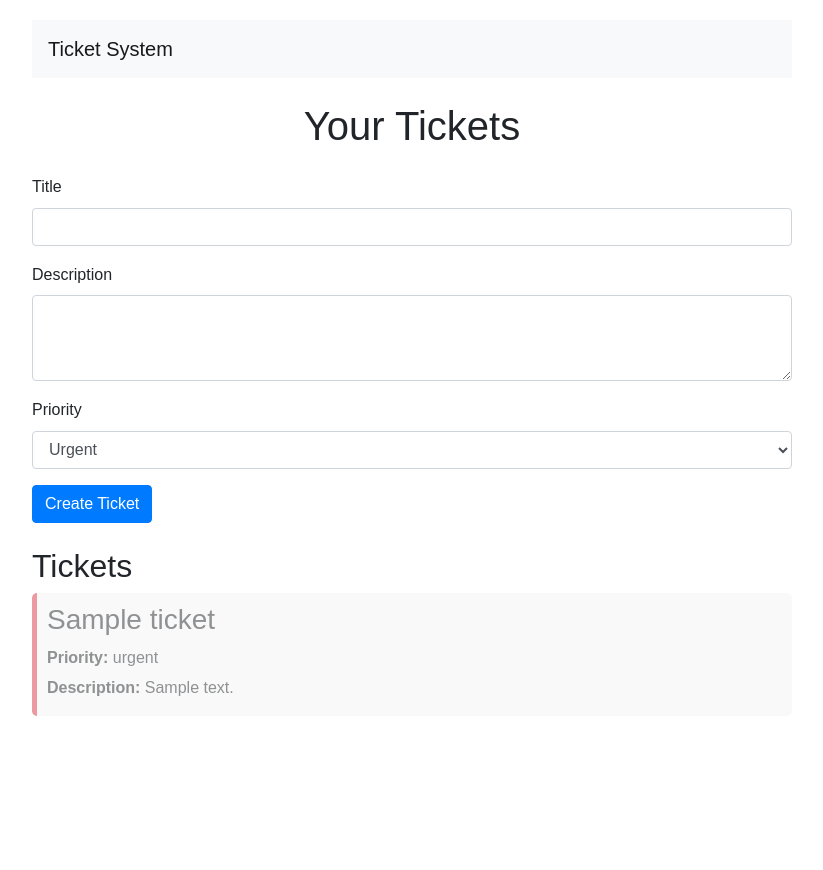
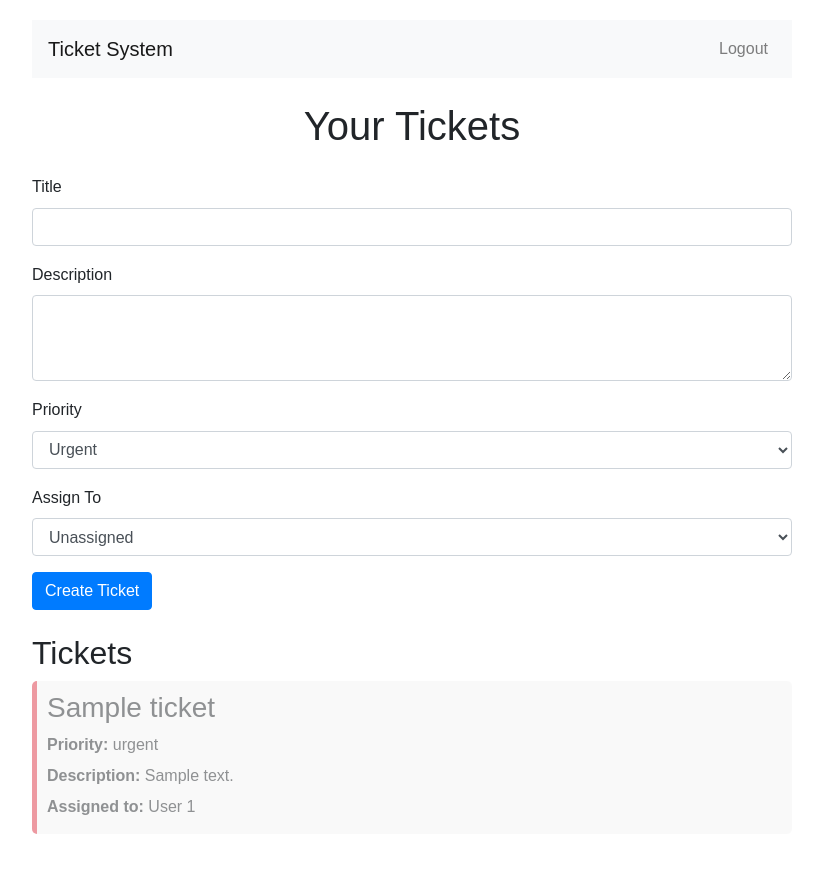
Before and after one commit to gomberg5264/Ticketmain, a Flask app: page / in a window 1280 px wide. Shown: the whole page, without its empty margins (228-1051 px from the left). Before the commit the page ends 716 px from the top, so only its background shows below. Run offline with Flask 3, Linux system fonts and the light colour scheme; a user stored in the database is signed in; tables that the repository leaves empty hold one stand-in row (values such as "Sample post"); some libraries are stand-ins or nearby versions.

Commit message:
Agent step completed: Add ticket assignment functionality to assign tickets to specific users

```diff
--- a/main.py
+++ b/main.py
@@ -17,10 +17,7 @@ db.init_app(app)
 
 with app.app_context():
     db.create_all()
-
-# Add a default user with the PIN 52640628
-with app.app_context():
-    if not User.query.first():
+    if not User.query.get(1):
         default_user = User(pin_hash=generate_password_hash('52640628'))
         db.session.add(default_user)
         db.session.commit()
@@ -50,7 +47,7 @@ def login():
             flash('PIN is required.')
             return redirect(url_for('login'))
 
-        user = User.query.first()
+        user = User.query.get(1)
         if user and check_password_hash(user.pin_hash, pin):
             login_user(user)
             next_page = request.args.get('next')
@@ -71,7 +68,7 @@ def logout():
 @app.route('/api/tickets', methods=['GET'])
 @login_required
 def get_tickets():
-    tickets = Ticket.query.filter_by(user_id=current_user.id).all()
+    tickets = Ticket.query.all()
     return jsonify([ticket.to_dict() for ticket in tickets])
 
 @app.route('/api/tickets', methods=['POST'])
@@ -85,7 +82,8 @@ def create_ticket():
         title=data['title'],
         description=data['description'],
         priority=data['priority'],
-        user_id=current_user.id
+        user_id=current_user.id,
+        assigned_to_id=data.get('assigned_to_id')
     )
     db.session.add(new_ticket)
     db.session.commit()
@@ -93,13 +91,23 @@ def create_ticket():
 
 @app.route('/api/tickets/<int:ticket_id>', methods=['PUT'])
 @login_required
-def close_ticket(ticket_id):
+def update_ticket(ticket_id):
     ticket = Ticket.query.get_or_404(ticket_id)
-    if ticket.user_id != current_user.id:
-        return jsonify({"error": "Unauthorized"}), 403
-    ticket.is_closed = True
+    data = request.json
+
+    if data.get('is_closed') is not None:
+        ticket.is_closed = data['is_closed']
+    if data.get('assigned_to_id') is not None:
+        ticket.assigned_to_id = data['assigned_to_id']
+
     db.session.commit()
     return jsonify(ticket.to_dict())
 
+@app.route('/api/users', methods=['GET'])
+@login_required
+def get_users():
+    users = User.query.all()
+    return jsonify([{"id": user.id} for user in users])
+
 if __name__ == "__main__":
     app.run(host="0.0.0.0", port=5000)
--- a/models.py
+++ b/models.py
@@ -1,6 +1,6 @@
 from flask_sqlalchemy import SQLAlchemy
-from sqlalchemy import Integer, String, Boolean, Text, Enum
-from sqlalchemy.orm import Mapped, mapped_column
+from sqlalchemy import Integer, String, Boolean, Text, Enum, ForeignKey
+from sqlalchemy.orm import Mapped, mapped_column, relationship
 from flask_login import UserMixin
 
 db = SQLAlchemy()
@@ -20,8 +20,10 @@ class Ticket(db.Model):
     description: Mapped[str] = mapped_column(Text, nullable=False)
     priority: Mapped[str] = mapped_column(Enum('urgent', 'not urgent', 'low priority', name='priority_types'), nullable=False)
     is_closed: Mapped[bool] = mapped_column(Boolean, default=False)
-    user_id: Mapped[int] = mapped_column(Integer, db.ForeignKey('users.id'), nullable=False)
-    user: Mapped["User"] = db.relationship("User", back_populates="tickets")
+    user_id: Mapped[int] = mapped_column(Integer, ForeignKey('users.id'), nullable=False)
+    user: Mapped["User"] = relationship("User", foreign_keys=[user_id], back_populates="tickets")
+    assigned_to_id: Mapped[int] = mapped_column(Integer, ForeignKey('users.id'), nullable=True)
+    assigned_to: Mapped["User"] = relationship("User", foreign_keys=[assigned_to_id])
 
     def to_dict(self):
         return {
@@ -30,7 +32,9 @@ class Ticket(db.Model):
             'description': self.description,
             'priority': self.priority,
             'is_closed': self.is_closed,
-            'user_id': self.user_id
+            'user_id': self.user_id,
+            'assigned_to_id': self.assigned_to_id,
+            'assigned_to': f'User {self.assigned_to_id}' if self.assigned_to_id else None
         }
 
-User.tickets = db.relationship("Ticket", order_by=Ticket.id, back_populates="user")
+User.tickets = relationship("Ticket", order_by=Ticket.id, back_populates="user", foreign_keys=[Ticket.user_id])
--- a/static/js/app.js
+++ b/static/js/app.js
@@ -1,9 +1,11 @@
 document.addEventListener('DOMContentLoaded', () => {
     const ticketForm = document.getElementById('ticket-form');
     const ticketList = document.getElementById('ticket-list');
+    const assignedToSelect = document.getElementById('assigned-to');
 
-    // Load tickets on page load
+    // Load tickets and users on page load
     loadTickets();
+    loadUsers();
 
     // Add event listener for form submission
     ticketForm.addEventListener('submit', (e) => {
@@ -11,11 +13,29 @@ document.addEventListener('DOMContentLoaded', () => {
         createTicket();
     });
 
+    async function loadUsers() {
+        try {
+            const response = await fetch('/api/users');
+            if (response.status === 401) {
+                window.location.href = '/login';
+                return;
+            }
+            const users = await response.json();
+            users.forEach(user => {
+                const option = document.createElement('option');
+                option.value = user.id;
+                option.textContent = `User ${user.id}`;
+                assignedToSelect.appendChild(option);
+            });
+        } catch (error) {
+            console.error('Error loading users:', error);
+        }
+    }
+
     async function loadTickets() {
         try {
             const response = await fetch('/api/tickets');
             if (response.status === 401) {
-                // Redirect to login page if not authenticated
                 window.location.href = '/login';
                 return;
             }
@@ -30,6 +50,7 @@ document.addEventListener('DOMContentLoaded', () => {
         const title = document.getElementById('title').value;
         const description = document.getElementById('description').value;
         const priority = document.getElementById('priority').value;
+        const assignedTo = document.getElementById('assigned-to').value;
 
         try {
             const response = await fetch('/api/tickets', {
@@ -37,11 +58,10 @@ document.addEventListener('DOMContentLoaded', () => {
                 headers: {
                     'Content-Type': 'application/json',
                 },
-                body: JSON.stringify({ title, description, priority }),
+                body: JSON.stringify({ title, description, priority, assigned_to_id: assignedTo || null }),
             });
 
             if (response.status === 401) {
-                // Redirect to login page if not authenticated
                 window.location.href = '/login';
                 return;
             }
@@ -58,14 +78,17 @@ document.addEventListener('DOMContentLoaded', () => {
         }
     }
 
-    async function closeTicket(id) {
+    async function updateTicket(id, data) {
         try {
             const response = await fetch(`/api/tickets/${id}`, {
                 method: 'PUT',
+                headers: {
+                    'Content-Type': 'application/json',
+                },
+                body: JSON.stringify(data),
             });
 
             if (response.status === 401) {
-                // Redirect to login page if not authenticated
                 window.location.href = '/login';
                 return;
             }
@@ -73,10 +96,10 @@ document.addEventListener('DOMContentLoaded', () => {
             if (response.ok) {
                 loadTickets();
             } else {
-                console.error('Error closing ticket:', response.statusText);
+                console.error('Error updating ticket:', response.statusText);
             }
         } catch (error) {
-            console.error('Error closing ticket:', error);
+            console.error('Error updating ticket:', error);
         }
     }
 
@@ -89,16 +112,35 @@ document.addEventListener('DOMContentLoaded', () => {
                 <h3>${ticket.title}</h3>
                 <p><strong>Priority:</strong> ${ticket.priority}</p>
                 <p><strong>Description:</strong> ${ticket.description}</p>
-                ${!ticket.is_closed ? `<button class="close-button" data-id="${ticket.id}">Close Ticket</button>` : ''}
+                <p><strong>Assigned to:</strong> ${ticket.assigned_to || 'Unassigned'}</p>
+                ${!ticket.is_closed ? `
+                    <button class="close-button" data-id="${ticket.id}">Close Ticket</button>
+                    <select class="assign-select" data-id="${ticket.id}">
+                        <option value="">Unassigned</option>
+                        ${Array.from(assignedToSelect.options).slice(1).map(option => `
+                            <option value="${option.value}" ${ticket.assigned_to_id == option.value ? 'selected' : ''}>
+                                ${option.textContent}
+                            </option>
+                        `).join('')}
+                    </select>
+                ` : ''}
             `;
             ticketList.appendChild(li);
         });
 
-        // Add event listeners for close buttons
+        // Add event listeners for close buttons and assign selects
         document.querySelectorAll('.close-button').forEach((button) => {
             button.addEventListener('click', (e) => {
                 const id = e.target.getAttribute('data-id');
-                closeTicket(id);
+                updateTicket(id, { is_closed: true });
+            });
+        });
+
+        document.querySelectorAll('.assign-select').forEach((select) => {
+            select.addEventListener('change', (e) => {
+                const id = e.target.getAttribute('data-id');
+                const assignedToId = e.target.value;
+                updateTicket(id, { assigned_to_id: assignedToId || null });
             });
         });
     }
--- a/templates/index.html
+++ b/templates/index.html
@@ -12,6 +12,7 @@
         <nav class="navbar navbar-expand-lg navbar-light bg-light mb-4">
             <a class="navbar-brand" href="#">Ticket System</a>
             <div class="navbar-nav ml-auto">
+                <a class="nav-item nav-link" href="{{ url_for('logout') }}">Logout</a>
             </div>
         </nav>
 
@@ -34,6 +35,12 @@
                     <option value="low priority">Low Priority</option>
                 </select>
             </div>
+            <div class="form-group">
+                <label for="assigned-to">Assign To</label>
+                <select class="form-control" id="assigned-to">
+                    <option value="">Unassigned</option>
+                </select>
+            </div>
             <button type="submit" class="btn btn-primary">Create Ticket</button>
         </form>
 
```
Also changed, not shown: pasted_text_1726521209104.txt (added, +61 -0 lines).
